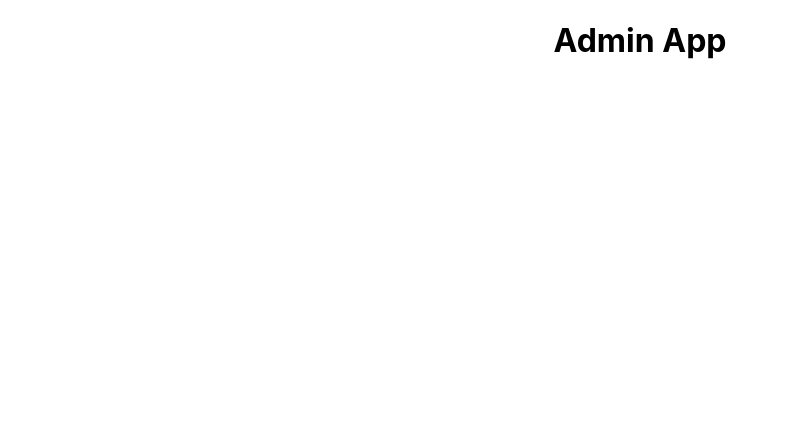
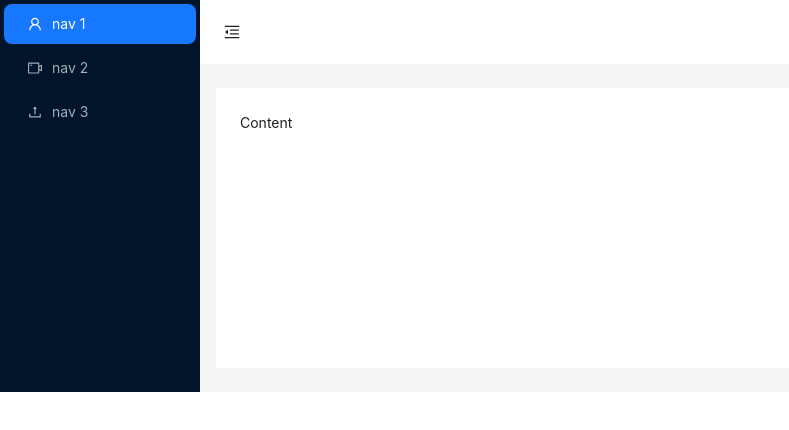
Before and after one commit to Seyba/admin-app, a React (Create React App) app: page /admin in a window 1280 px wide. Shown: the top 430 px of the page, without its empty margins (0-789 px from the left). Built offline with nearby package versions, Linux system fonts and the light colour scheme.

Commit message:
custom input component added

```diff
--- a/package.json
+++ b/package.json
@@ -6,6 +6,8 @@
     "@testing-library/jest-dom": "^5.17.0",
     "@testing-library/react": "^13.4.0",
     "@testing-library/user-event": "^13.5.0",
+    "antd": "^5.11.5",
+    "bootstrap": "^5.3.2",
     "react": "^18.2.0",
     "react-dom": "^18.2.0",
     "react-router-dom": "^6.20.1",
--- a/public/index.html
+++ b/public/index.html
@@ -2,39 +2,28 @@
 <html lang="en">
   <head>
     <meta charset="utf-8" />
+    <link rel="icon" href="%PUBLIC_URL%/favicon.ico" />
     <meta name="viewport" content="width=device-width, initial-scale=1" />
     <meta name="theme-color" content="#000000" />
     <meta
       name="description"
       content="Web site created using create-react-app"
     />
-    <!--
-      manifest.json provides metadata used when your web app is installed on a
-      user's mobile device or desktop. See https://developers.google.com/web/fundamentals/web-app-manifest/
-    -->
-    <!--
-      Notice the use of %PUBLIC_URL% in the tags above.
-      It will be replaced with the URL of the `public` folder during the build.
-      Only files inside the `public` folder can be referenced from the HTML.
+    <link href="https://fonts.googleapis.com/icon?family=Material+Icons" rel="stylesheet">
+    <link rel="apple-touch-icon" href="%PUBLIC_URL%/logo192.png" />
+    <link href="https://cdn.jsdelivr.net/npm/bootstrap@5.0.2/dist/css/bootstrap.min.css" rel="stylesheet" integrity="sha384-EVSTQN3/azprG1Anm3QDgpJLIm9Nao0Yz1ztcQTwFspd3yD65VohhpuuCOmLASjC" crossorigin="anonymous">
 
-      Unlike "/favicon.ico" or "favicon.ico", "%PUBLIC_URL%/favicon.ico" will
-      work correctly both with client-side routing and a non-root public URL.
-      Learn how to configure a non-root public URL by running `npm run build`.
-    -->
-    <title>Admin App</title>
+    <link rel="preconnect" href="https://fonts.googleapis.com">
+    <link rel="preconnect" href="https://fonts.gstatic.com" crossorigin>
+    <link href="https://fonts.googleapis.com/css2?family=Roboto:wght@400;700;900&display=swap" rel="stylesheet">
+    <link rel="manifest" href="%PUBLIC_URL%/manifest.json" />
+
+    <title>Admin App </title>
   </head>
   <body>
     <noscript>You need to enable JavaScript to run this app.</noscript>
     <div id="root"></div>
-    <!--
-      This HTML file is a template.
-      If you open it directly in the browser, you will see an empty page.
-
-      You can add webfonts, meta tags, or analytics to this file.
-      The build step will place the bundled scripts into the <body> tag.
-
-      To begin the development, run `npm start` or `yarn start`.
-      To create a production bundle, use `npm run build` or `yarn build`.
-    -->
+    <script src="https://cdn.jsdelivr.net/npm/@popperjs/core@2.9.2/dist/umd/popper.min.js" integrity="sha384-IQsoLXl5PILFhosVNubq5LC7Qb9DXgDA9i+tQ8Zj3iwWAwPtgFTxbJ8NT4GN1R8p" crossorigin="anonymous"></script>
+    <script src="https://cdn.jsdelivr.net/npm/bootstrap@5.0.2/dist/js/bootstrap.min.js" integrity="sha384-cVKIPhGWiC2Al4u+LWgxfKTRIcfu0JTxR+EQDz/bgldoEyl4H0zUF0QKbrJ0EcQF" crossorigin="anonymous"></script>
   </body>
 </html>
--- a/src/App.css
+++ b/src/App.css
@@ -1,38 +1,3 @@
-.App {
-  text-align: center;
+body {
+  font-family: Roboto, sans-serif;
 }
-
-.App-logo {
-  height: 40vmin;
-  pointer-events: none;
-}
-
-@media (prefers-reduced-motion: no-preference) {
-  .App-logo {
-    animation: App-logo-spin infinite 20s linear;
-  }
-}
-
-.App-header {
-  background-color: #282c34;
-  min-height: 100vh;
-  display: flex;
-  flex-direction: column;
-  align-items: center;
-  justify-content: center;
-  font-size: calc(10px + 2vmin);
-  color: white;
-}
-
-.App-link {
-  color: #61dafb;
-}
-
-@keyframes App-logo-spin {
-  from {
-    transform: rotate(0deg);
-  }
-  to {
-    transform: rotate(360deg);
-  }
-}
--- a/src/App.js
+++ b/src/App.js
@@ -1,10 +1,23 @@
 import './App.css';
+import { BrowserRouter as Router, Routes, Route } from 'react-router-dom'
+import {Dashboard} from './component/pages/Dashboard'
+import { Login } from './component/pages/Login'
+import { ForgotPassword } from './component/pages/ForgotPassword'
+import { ResetPassword } from './component/pages/ResetPassword'
+import { MainLayout } from './component/MainLayout';
 
 function App() {
   return (
-    <div className="App">
-      <h1>Admin App</h1>
-    </div>
+    <Router>
+      <Routes>
+        <Route path="/" element={<Login/>}/>
+        <Route path="/reset-password" element={<ResetPassword/>}/>
+        <Route path="/forgot-password" element={<ForgotPassword/>}/>
+        <Route path="/admin" element={<MainLayout/>}>
+          <Route index element={<Dashboard/>}/>
+        </Route>
+      </Routes>
+    </Router>
   );
 }
 
--- a/src/component/MainLayout.js
+++ b/src/component/MainLayout.js
@@ -1,7 +1,77 @@
-import React from 'react'
+import { useState, React } from 'react';
+import {
+  MenuFoldOutlined,
+  MenuUnfoldOutlined,
+  UploadOutlined,
+  UserOutlined,
+  VideoCameraOutlined,
+} from '@ant-design/icons';
+import { Layout, Menu, Button, theme } from 'antd';
+const { Header, Sider, Content } = Layout;
 
-export const MainLayout = () => {
-  return (
-    <div>MainLayout</div>
-  )
-}
+
+export const MainLayout= () => {
+    const [collapsed, setCollapsed] = useState(false);
+    const {
+      token: { colorBgContainer },
+    } = theme.useToken();
+
+    return(
+        <Layout>
+            <Sider trigger={null} collapsible collapsed={collapsed}>
+            <div className="demo-logo-vertical" />
+            <Menu
+                theme="dark"
+                mode="inline"
+                defaultSelectedKeys={['1']}
+                items={[
+                {
+                    key: '1',
+                    icon: <UserOutlined />,
+                    label: 'nav 1',
+                },
+                {
+                    key: '2',
+                    icon: <VideoCameraOutlined />,
+                    label: 'nav 2',
+                },
+                {
+                    key: '3',
+                    icon: <UploadOutlined />,
+                    label: 'nav 3',
+                },
+                ]}
+            />
+            </Sider>
+            <Layout>
+            <Header
+                style={{
+                padding: 0,
+                background: colorBgContainer,
+                }}
+            >
+                <Button
+                type="text"
+                icon={collapsed ? <MenuUnfoldOutlined /> : <MenuFoldOutlined />}
+                onClick={() => setCollapsed(!collapsed)}
+                style={{
+                    fontSize: '16px',
+                    width: 64,
+                    height: 64,
+                }}
+                />
+            </Header>
+            <Content
+                style={{
+                margin: '24px 16px',
+                padding: 24,
+                minHeight: 280,
+                background: colorBgContainer,
+                }}
+            >
+                Content
+            </Content>
+            </Layout>
+        </Layout>
+    )
+};
--- a/src/component/pages/Dashboard.js
+++ b/src/component/pages/Dashboard.js
@@ -0,0 +1,7 @@
+import React from 'react'
+
+export const Dashboard = () => {
+  return (
+    <div>Dashboard</div>
+  )
+}
--- a/src/component/pages/Login.js
+++ b/src/component/pages/Login.js
@@ -2,6 +2,10 @@ import React from 'react'
 
 export const Login = () => {
   return (
-    <div>Login</div>
+    <div className="py-5" style={{backgroundColor: '#ffd333'}}>
+      <div className="my-5 w-25 bg-white rounded-3 mx-auto">
+
+      </div>
+    </div>
   )
 }
--- a/src/index.js
+++ b/src/index.js
@@ -4,8 +4,4 @@ import './index.css';
 import App from './App';
 
 const root = ReactDOM.createRoot(document.getElementById('root'));
-root.render(
-  <React.StrictMode>
-    <App />
-  </React.StrictMode>
-);
+root.render(<App />);
```
Also changed, not shown: src/component/CustomInput.js (added, +17 -0 lines), 1 other file (tests, documents, lock files or other folders).
